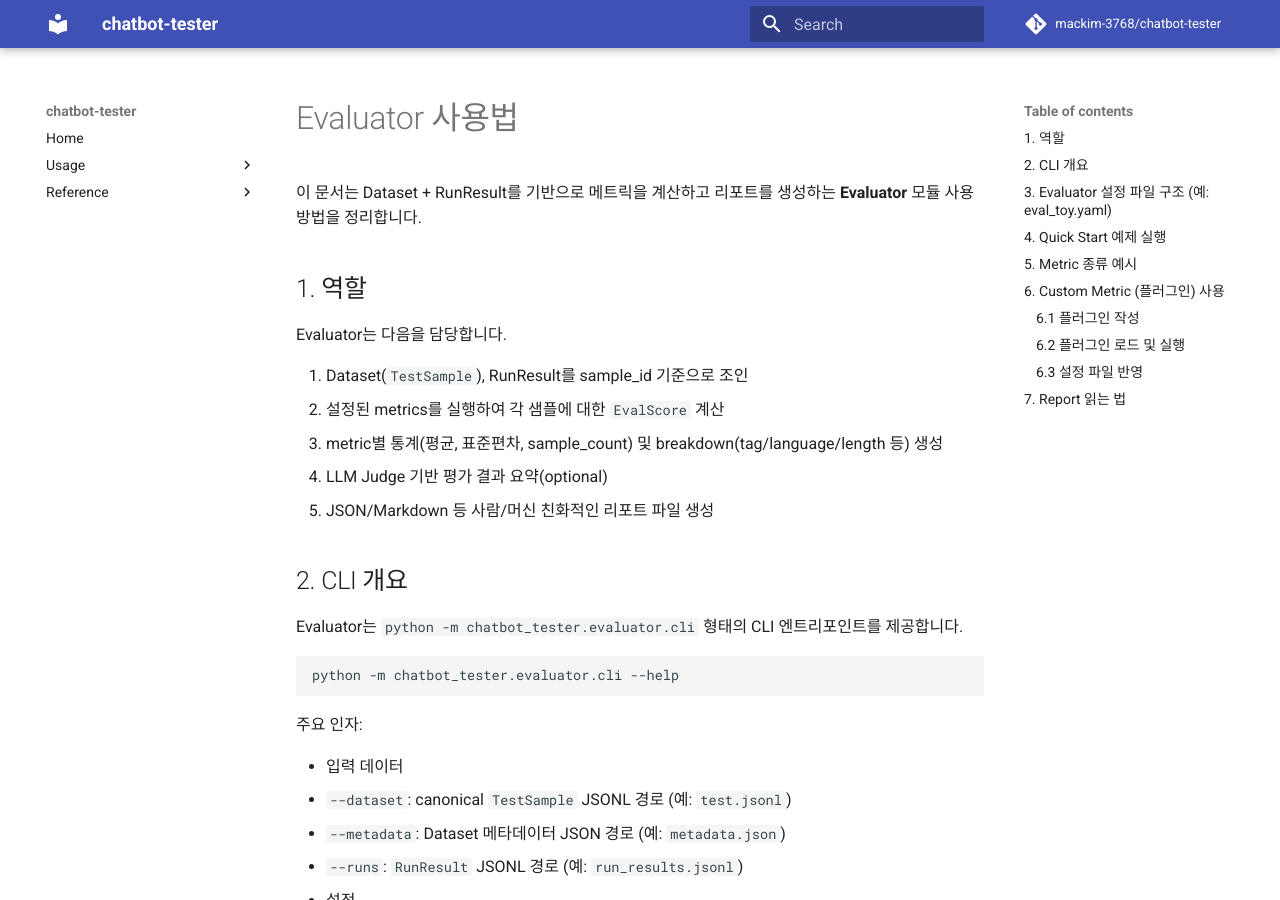
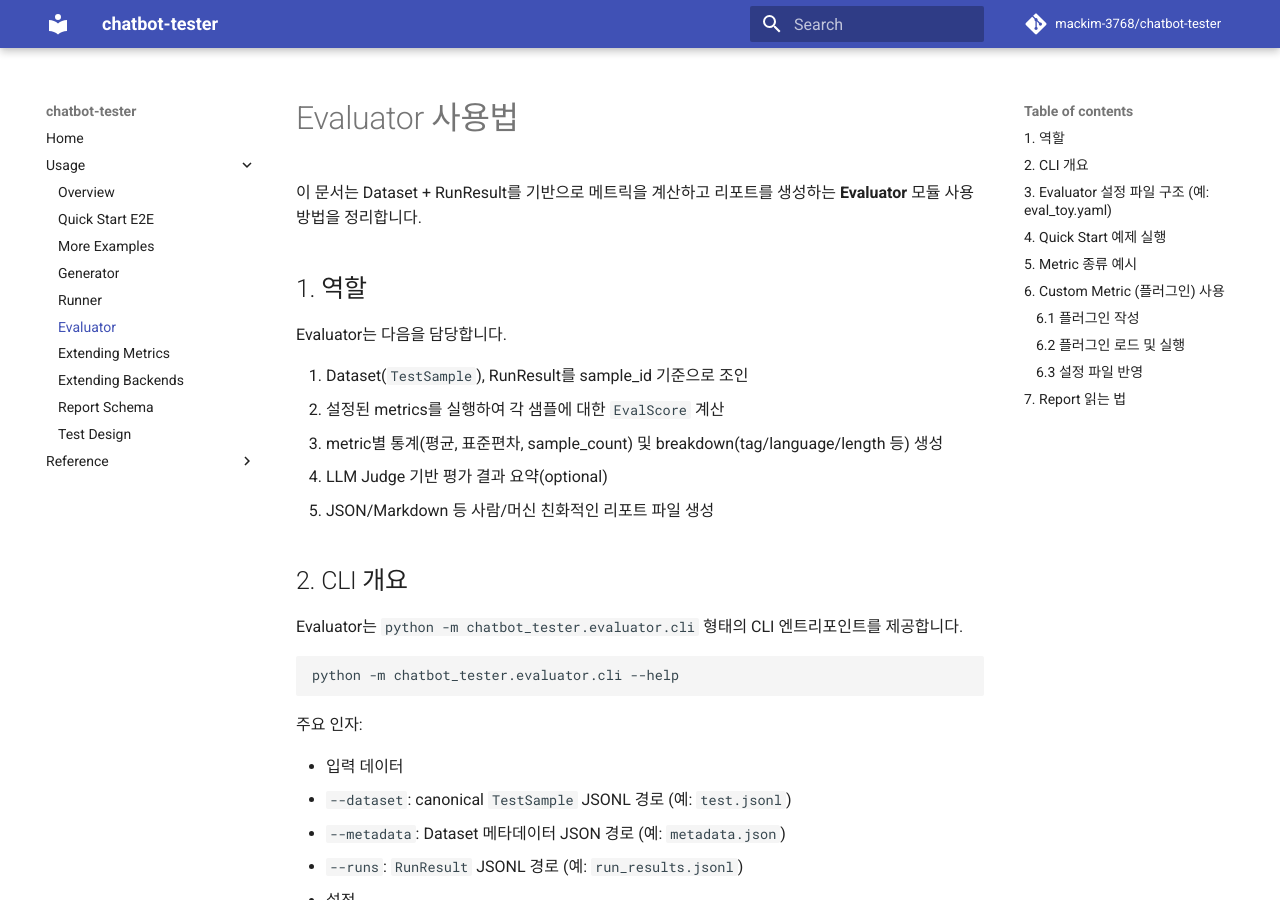
Before and after one commit to mackim-3768/chatbot-tester, an MkDocs documentation site: the page built from docs/usage/evaluator.md, in a window 1280 px wide and 900 px high. Built offline with MkDocs 1.6.1 and Material for MkDocs 9.7.7, drawn with Linux system fonts in a browser that asks for light colours; comment, search, counter and statistics services are not loaded.

Commit message:
docs: Include Evaluator page in MkDocs nav

```diff
--- a/mkdocs.yml
+++ b/mkdocs.yml
@@ -15,6 +15,7 @@ nav:
       - More Examples: usage/examples.md
       - Generator: usage/generator.md
       - Runner: usage/runner.md
+      - Evaluator: usage/evaluator.md
       - Extending Metrics: usage/extending-metrics.md
       - Extending Backends: usage/extending-backends.md
       - Report Schema: usage/report-schema.md
```
